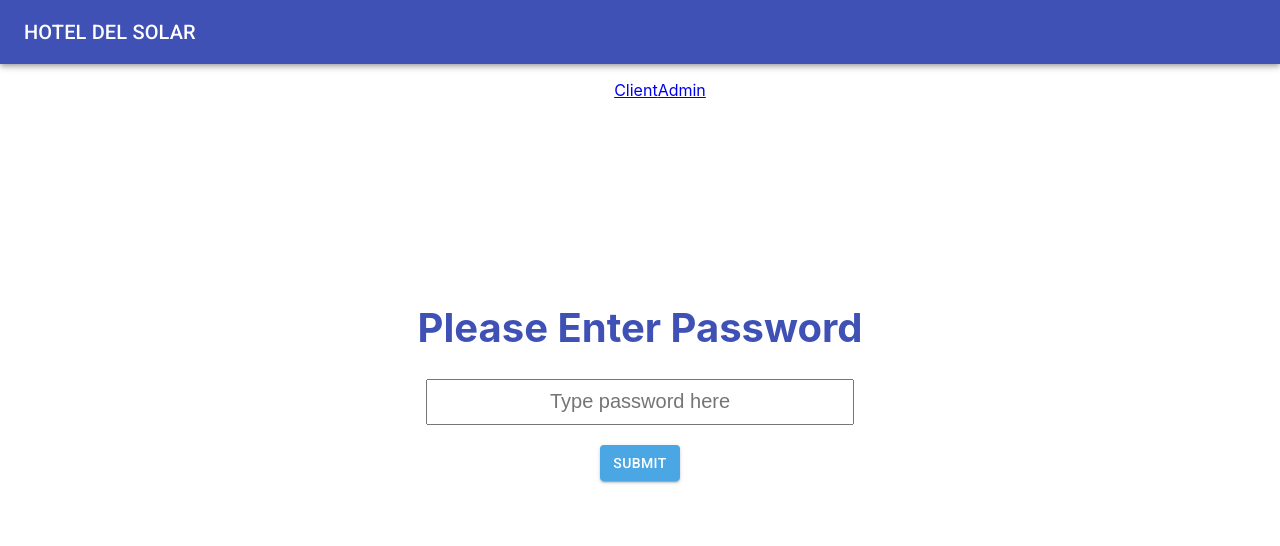
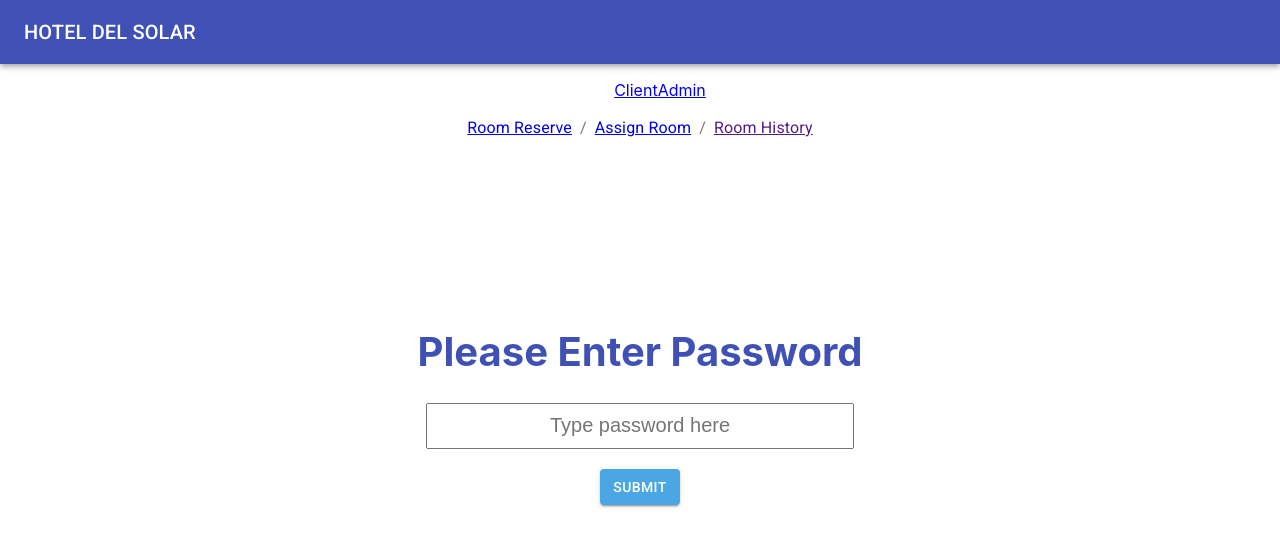
Before and after one commit to dolphinep/hotel-del-solar, a React (Create React App) app in the folder frontend/: page /admin in a window 1280 px wide. Shown: the top 546 px of the page. Built offline with nearby package versions, Linux system fonts and the light colour scheme.

Commit message:
fix server and add bredscrum

```diff
--- a/frontend/src/pages/Admin.js
+++ b/frontend/src/pages/Admin.js
@@ -4,7 +4,16 @@ import { Switch, Route, Link, withRouter, Redirect } from 'react-router-dom';
 import Table from './components/Table';
 import Login from './Login';
 import Container from '@material-ui/core/Container';
-import Roomreservation from "./Roomreservation";
+import Breadcrumbs from '@material-ui/core/Breadcrumbs';
+import Grid from '@material-ui/core/Grid';
+import Roomreservation from "./roomreservation";
+import { Tab } from "@material-ui/core";
+
+
+function handleClick(event) {
+    event.preventDefault();
+    console.info('You clicked a breadcrumb.');
+}
 
 class Admin extends React.Component {
     constructor(props) {
@@ -31,19 +40,35 @@ class Admin extends React.Component {
         //<Roomreservation />
         return (
             <div>
+                <Grid container justify="center" alignItems="center">
+                    <Breadcrumbs aria-label="breadcrumb">
+                        <Link to="/admin/add" color="inherit" href="/" onClick={handleClick}>
+                            Room Reserve
+                        </Link>
+                        <Link to="/admin/assign" color="inherit" href="/getting-started/installation/" onClick={handleClick}>
+                            Assign Room
+                        </Link>
+                        <Link color="inherit" href="/getting-started/installation/" onClick={handleClick}>
+                            Room History
+                        </Link>
+                    </Breadcrumbs>
+                </Grid>
 
-
+                {
+                    this.state.pass ? <Redirect to="/admin/add" /> : <Redirect to="/admin" />
+                }
                 <Switch>
                     <Route exact path={"/admin"}>
                         <Login parentLogin={this.isLogin} />
                     </Route>
-                    <Route path={`/admin/:topicId`}>
+                    <Route path={`/admin/add`}>
                         <Container>
-                        <Link to={`${url}/add`}>Table</Link>
-                            {
-                                this.state.pass ? <Redirect to="/admin/add" /> : <Redirect to="/admin" />
-                            }
-                                <Roomreservation />
+                            <Roomreservation />
+                        </Container>
+                    </Route>
+                    <Route path={'/admin/assign'}>
+                        <Container>
+                            <Table />
                         </Container>
                     </Route>
                 </Switch>
```
Also changed, not shown: 1 other file (tests, documents, lock files or other folders).
